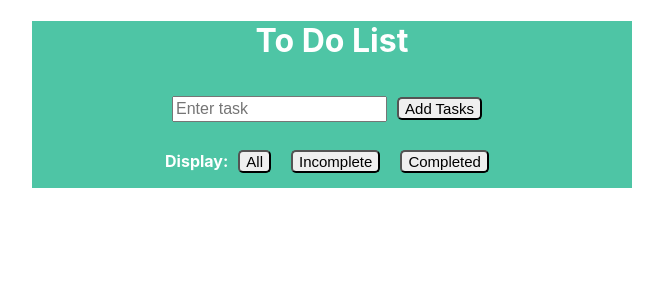
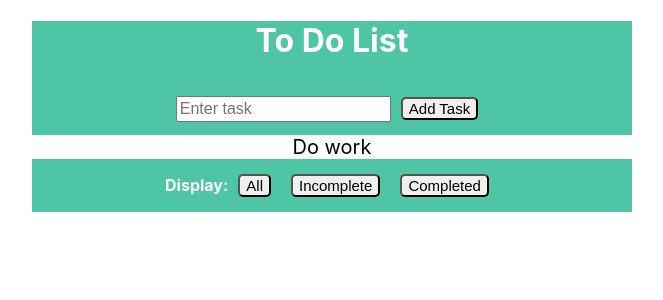
Before and after one commit to wenyuzheng/to-do-list, a React (Create React App) app: page / in a window 1280 px wide. Shown: the top 300 px of the page, without its empty margins (308-971 px from the left). Built offline with nearby package versions, Linux system fonts and the light colour scheme.

Commit message:
toggleCompletionHandler

```diff
--- a/src/App.css
+++ b/src/App.css
@@ -13,3 +13,12 @@ button {
   height: 20px;
   font-size: 12pt;
 }
+
+.taskList {
+  display: flex;
+}
+
+.text {
+  font-size: 20px;
+  margin: 20px 10px;
+}
--- a/src/App.js
+++ b/src/App.js
@@ -4,106 +4,72 @@ import Header from './Header';
 import Task from './Task';
 import Display from './Display';
 
-// class App extends Component {
-//   state = {
-//     tasks: []
-//   }
-
-//     addTasksHandler = () => {
-//     setUserInput(document.getElementById("userInput").value);
-//     tasks.push(userInput);
-//     console.log(tasks);
-//   }
-
-//   render() {
-
-//     return (
-//       <div className="App">
-//         <div className="Header">
-//           <h1>To Do List</h1>
-
-//           <div>
-//             <input type="text" id="userInput" placeholder="Enter task" />
-//             <button onClick={addTasksHandler}>Add Tasks</button>
-//           </div>
-//         </div>
-
-//       </div>
-//     )
-//   }
-// }
-
-// export default App;
-
-
 const App = () => {
 
-  const tasks = [];
+  let tasks = [
+    {
+      title: "Do work",
+      isComplete: false
+    }
+  ]
 
-  const[userInput, setUserInput] = useState(null);
-  const[completed, setCompleted] = useState(false);
+  const [taskList, setTaskList] = useState(tasks);
+  const [userInput, setUserInput] = useState(null);
+  const [currDisplaying, setCurrDisplaying] = useState("All");
 
-  const addTasksHandler = () => {
-    setUserInput(document.getElementById("userInput").value);
-    if (userInput === null || userInput === "") {
-      alert("Please enter your task");
-    } else {
-      tasks.push(userInput);
-    }
-    console.log(tasks);
-  }
+  // const addTasksHandler = () => {
+  //   setUserInput(document.getElementById("userInput").value);
+  //   if (userInput === null || userInput === "") {
+  //     alert("Please enter your task");
+  //   } else {
+  //     tasks.push(userInput);
+  //   }
+  // }
 
   const deleteTasksHandler = () => {
     // get id of the task
     // remove that task
   }
 
-  const markAsCompleteHandler = () => {
-    setCompleted(true);
-  }
-
-  const displayHandler = (name) => {
-    if (name === "Completed") {
-
-    } else if (name === "Incomplete") {
-
-    } else {
-
-    }
-  }
-
-  const displayAllHandler = () => {
-
-  }
-
-  const displayIncompleteHandler = () => {
-
-  }
-
-  const displayCompletedHandler = () => {
-
+  const toggleCompletionHandler = (task, setTaskList) => {
+    setTaskList((currTaskList) => {
+      let newTaskList = [];
+      currTaskList.forEach((currTask) => {
+        let newTask = {};
+        newTask.title = currTask.title;
+        if (task.title === currTask.title) {
+          newTask.isComplete = !task.isComplete;
+        } else {
+          newTask.isComplete = currTask.isComplete;
+        }
+        newTaskList.push(newTask);
+      });
+      return newTaskList;
+    });
   }
 
   return (
     <div className="App">
-      <Header handler={addTasksHandler}/>
+      <Header setUserInput={setUserInput} setTaskList={setTaskList} userInput={userInput}/>
 
       <div>
-        {tasks.map((content) => {
-          const taskProps = {
-            content,
-            "key": content,
-            deleteTasksHandler,
-            markAsCompleteHandler,
-            completed
+        {taskList.map((task) => {
+          const completed = task.isComplete ? "line-through" : "";
+          const style = { textDecorationLine: completed, fontSize: "20px"};
+
+          return <div onClick={() => toggleCompletionHandler(task, setTaskList)} style={style} key={Date.now()}> {task.title} </div>
+
+          if (currDisplaying === "Incomplete" && !task.isComplete) {
+
+          } else if (currDisplaying === "Completed" && task.isComplete) {
+
+          } else {
+
           }
-          return(
-            <Task {...taskProps}/>
-          )
-          })}
+        })}
       </div>
 
-      <Display/>
+      <Display setCurrDisplaying={setCurrDisplaying} c={currDisplaying}/>
 
     </div>
   );
--- a/src/Display.js
+++ b/src/Display.js
@@ -1,7 +1,28 @@
 import React from 'react';
 import './Display.css';
 
-const Display = () => {
+const Display = (props) => {
+
+    // const displayAllHandler = () => {
+    //     props.setCurrDisplaying("All");
+    //     console.log(props.c)
+    // }
+
+    // const displayIncompleteHandler = () => {
+    //     props.setCurrDisplaying("Incomplete");
+    //     console.log(props.c)
+    // }
+
+    // const displayCompletedHandler = () => {
+    //     props.setCurrDisplaying("Completed");
+    //     console.log(props.c)
+    // }
+
+    const displayHandler = (name) => {
+        props.setCurrDisplaying(name);
+        console.log(props.c)
+    }
+
     return (
         <div className="outerDisplayDiv">
             <div className="innerDisplayDiv">
@@ -9,13 +30,13 @@ const Display = () => {
                     <p> Display:</p>
                 </div>
                 <div>
-                    <button name="All">All</button>
+                    <button onClick={() => displayHandler("All")}>All</button>
                 </div>
                 <div>
-                    <button name="Incomplete">Incomplete</button>
+                    <button onClick={() => displayHandler("Incomplete")}>Incomplete</button>
                 </div>
                 <div>
-                    <button name="Completed">Completed</button>
+                    <button onClick={() => displayHandler("Completed")}>Completed</button>
                 </div>
             </div>
         </div>
--- a/src/Header.js
+++ b/src/Header.js
@@ -2,13 +2,24 @@ import React from 'react';
 import './Header.css';
 
 const Header = (props) => {
+
+    const addTasksHandler = () => {
+        props.setUserInput(props.userInput);
+        const task = {
+            title: props.userInput,
+            isComplete: false
+        }
+        const newTaskList = [...props.taskList];
+        props.setTaskList(newTaskList.push(task));
+    }
+
     return (
         <div className="Header">
             <h1>To Do List</h1>
 
             <div>
-                <input type="text" id="userInput" placeholder="Enter task" />
-                <button onClick={props.handler}>Add Tasks</button>
+                <input type="text" id="userInput" placeholder="Enter task" onChange={props.userInput}/>
+                <button onClick={addTasksHandler}> Add Task </button>
             </div>
         </div>
     )
```
